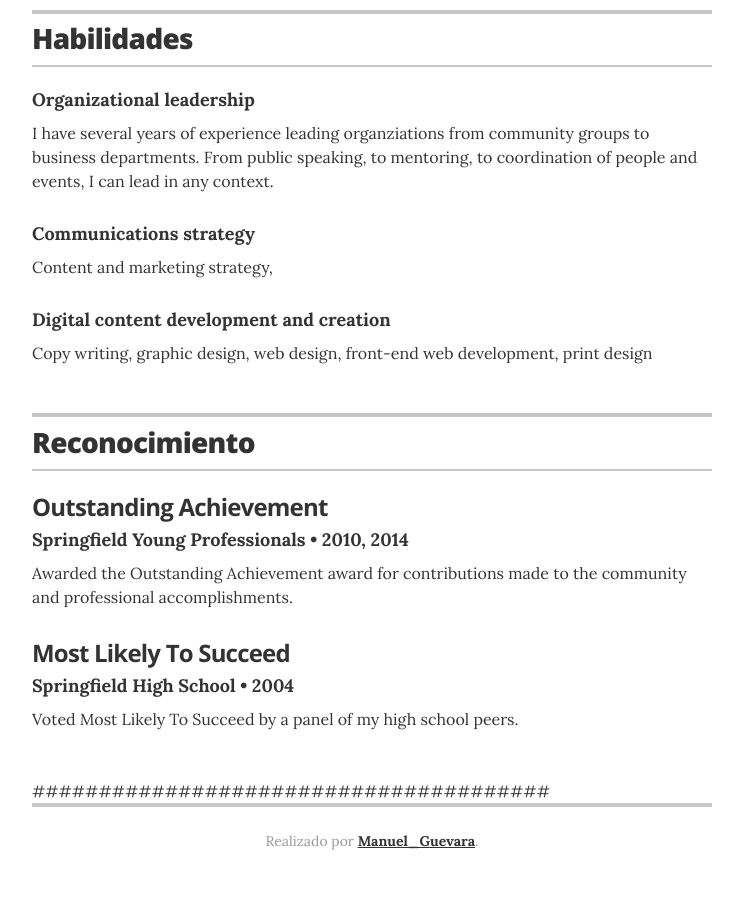
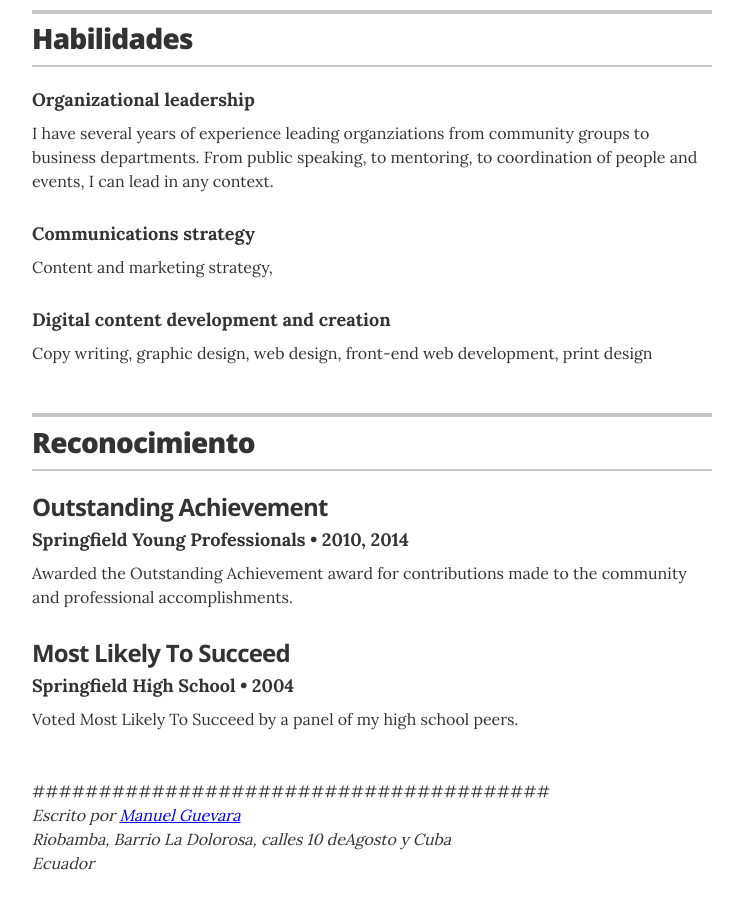
Before and after one commit to oswa33/oswa33.github.io, a Jekyll site: the page built from index.html, in a window 1280 px wide and 900 px high, scrolled down 2055 px. Shown: the whole window, without its empty margins (268-1011 px from the left). Built offline with Jekyll 4.4.1, drawn with Linux system fonts in a browser that asks for light colours; after the commit the page ends 2930 px from its top, so only the background shows below that.

Commit message:
correo
cambio de correo

```diff
--- a/_layouts/resume.html
+++ b/_layouts/resume.html
@@ -160,9 +160,13 @@
       <!-- end Print Social Links -->
       {% endif %}
 
-      <footer class="page-footer">
-        <p class="footer-line">Realizado por <a href="guevaramanuel180@gmail.com">Manuel_Guevara</a>.</p>
-      </footer>
+    <footer>
+    <address>
+      Escrito por <a href=" mailto: guevaramanuel180@gmail.com"> Manuel Guevara</a> <br>
+      Riobamba, Barrio La Dolorosa, calles 10 deAgosto y Cuba <br>
+      Ecuador
+    </address>
+  </footer>
 
     </div>
 
```
